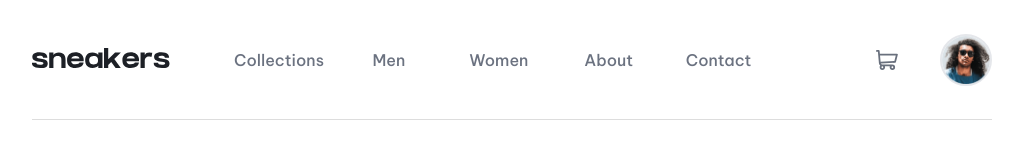
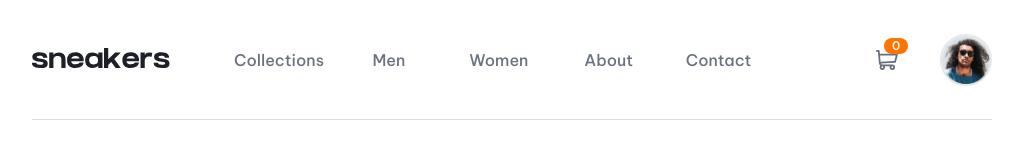
Before and after one commit to lliao6060project/react-E-commerce-product-page, a React (Vite) app: page /e-commerce in a window 1280 px wide. Shown: the top 160 px of the page, without its empty margins (128-1151 px from the left). Built offline with nearby package versions, Linux system fonts and the light colour scheme.

Commit message:
feat: update store

```diff
--- a/src/components/Counter.tsx
+++ b/src/components/Counter.tsx
@@ -4,39 +4,26 @@ import { ToastContainer } from "react-toastify";
 import "react-toastify/dist/ReactToastify.css";
 
 interface CounterProps extends PropsWithChildren {
-  min: number
-  max: number
 }
 
 const Counter = ({...props}: CounterProps) => {
-  const { min, max } = props;
-
-  const count = useSelector((state: Record<string, number>) => state.value)
+  const { value:count, min, max } = useSelector((state: Record<string, number>) => state)
   const dispatch = useDispatch()
 
-  const handleAdd = () => {
-    count >= max ? '' : dispatch({type: 'INCREMENT'})
-  }
-
-  const handleMiuns = () => {
-    count <= min ? '' : dispatch({type: 'DECREASE'})
-  }
 
   return (
     <>
-      <div
-        className='h-full flex-center text-center bg-gray-200 / 50 rounded-xl text-lg'
-      >
+      <div className='h-full flex-center text-center bg-gray-200 / 50 rounded-xl text-lg'>
         <div
           className={`plus basis-1/3 h-full flex-center ${count > min ? 'cursor-pointer' : 'cursor-not-allowed opacity-50'}`}
-          onClick={handleMiuns}
+          onClick={() => dispatch({type: 'DECREASE'})}
         >
           <svg width="12" height="4" xmlns="http://www.w3.org/2000/svg" xmlnsXlink="http://www.w3.org/1999/xlink"><defs><path d="M11.357 3.332A.641.641 0 0 0 12 2.69V.643A.641.641 0 0 0 11.357 0H.643A.641.641 0 0 0 0 .643v2.046c0 .357.287.643.643.643h10.714Z" id="a"/></defs><use fill="#FF7E1B" fillRule="nonzero" xlinkHref="#a"/></svg>
         </div>
         <div className='basis-1/3 h-full flex-center'>{count}</div>
         <div
           className={`minus basis-1/3 h-full flex-center ${count >= max ? 'cursor-not-allowed opacity-50' : 'cursor-pointer'}`}
-          onClick={handleAdd}
+          onClick={() => dispatch({type: 'INCREMENT'})}
         >
           <svg width="12" height="12" xmlns="http://www.w3.org/2000/svg" xmlnsXlink="http://www.w3.org/1999/xlink"><defs><path d="M12 7.023V4.977a.641.641 0 0 0-.643-.643h-3.69V.643A.641.641 0 0 0 7.022 0H4.977a.641.641 0 0 0-.643.643v3.69H.643A.641.641 0 0 0 0 4.978v2.046c0 .356.287.643.643.643h3.69v3.691c0 .356.288.643.644.643h2.046a.641.641 0 0 0 .643-.643v-3.69h3.691A.641.641 0 0 0 12 7.022Z" id="b"/></defs><use fill="#FF7E1B" fillRule="nonzero" xlinkHref="#b"/></svg>
         </div>
--- a/src/store/reducer.ts
+++ b/src/store/reducer.ts
@@ -1,13 +1,15 @@
 const initialState = {
-  value: 0
+  value: 0,
+  min: 0,
+  max: 10,
 };
 
 function addReducer(state = initialState, action: { type: string; }) {
   switch (action.type) {
     case "INCREMENT":
-      return { ...state, value: state.value + 1 };
+      return { ...state, value: state.value >= state.max ? state.value : state.value + 1 };
     case "DECREASE":
-      return { ...state, value: state.value - 1 };
+      return { ...state, value: state.value <= state.min ? state.value : state.value - 1 };
     default:
       return state;
   }
--- a/src/views/e-commerce/cart/index.tsx
+++ b/src/views/e-commerce/cart/index.tsx
@@ -1,7 +1,23 @@
+import { useSelector } from "react-redux";
+
 const Cart = ({...props}) => {
+  const count = useSelector((state: Record<string, number>) => state.value)
   return (
-    <div className="car-icon">
+    <div className="car-icon relative">
       <svg className="w-12 md:w-16 lg h-5" xmlns="http://www.w3.org/2000/svg"><path d="M20.925 3.641H3.863L3.61.816A.896.896 0 0 0 2.717 0H.897a.896.896 0 1 0 0 1.792h1l1.031 11.483c.073.828.52 1.726 1.291 2.336C2.83 17.385 4.099 20 6.359 20c1.875 0 3.197-1.87 2.554-3.642h4.905c-.642 1.77.677 3.642 2.555 3.642a2.72 2.72 0 0 0 2.717-2.717 2.72 2.72 0 0 0-2.717-2.717H6.365c-.681 0-1.274-.41-1.53-1.009l14.321-.842a.896.896 0 0 0 .817-.677l1.821-7.283a.897.897 0 0 0-.87-1.114ZM6.358 18.208a.926.926 0 0 1 0-1.85.926.926 0 0 1 0 1.85Zm10.015 0a.926.926 0 0 1 0-1.85.926.926 0 0 1 0 1.85Zm2.021-7.243-13.8.81-.57-6.341h15.753l-1.383 5.53Z" fill="#69707D" className="nonzero"/></svg>
+      <div className="
+        cart-count
+        absolute
+        text-xs
+        -top-3
+        left-2
+        w-6
+        h-4
+        flex-center
+        bg-tritanomaly
+        rounded-xl
+        text-white
+      ">{count}</div>
     </div>
   )
 }
--- a/src/views/e-commerce/top-block/product-intro.tsx
+++ b/src/views/e-commerce/top-block/product-intro.tsx
@@ -1,13 +1,13 @@
-import { useRef, useState } from "react"
-import Button from "@/components/Button"
 import Counter from "@/components/Counter"
 import { useSelector, useDispatch } from "react-redux";
 
 const ProductIntro = () => {
-  const counteRef = useRef<HTMLDivElement>(null)
-  const min = 0
-  const max = 10
-  const count = useSelector((state: Record<string, number>) => state.value)
+  const { count, min, max } = useSelector((state: Record<string, number>) => state)
+  const dispatch = useDispatch()
+
+  const addToCart = () => {
+    dispatch({type: 'INCREMENT'})
+  }
 
   return (
     <>
@@ -47,10 +47,7 @@ const ProductIntro = () => {
 
         <div className="grid grid-cols-1 gap-5 my-3 lg:h-14 lg:grid-cols-5 xl:my-10 xl:mb-0">
           <div className="lg:col-span-2 h-14">
-            <Counter
-              min={min}
-              max={max}
-            />
+            <Counter />
           </div>
 
           <div className={`
@@ -61,9 +58,10 @@ const ProductIntro = () => {
             flex-center
             hover:opacity-70
             lg:col-span-3
-            ${count > min ? 'cursor-pointer' : 'cursor-not-allowed'}
-          `
-          }>
+            ${count >= max ? 'cursor-not-allowed' : 'cursor-pointer'}
+          `}
+          onClick={() => addToCart()}
+          >
             <div className="text-lg text-white flex justify-around">
               <span className="flex items-center justify-end">
                 <svg className="w-10 h-6" xmlns="http://www.w3.org/2000/svg"><path d="M20.925 3.641H3.863L3.61.816A.896.896 0 0 0 2.717 0H.897a.896.896 0 1 0 0 1.792h1l1.031 11.483c.073.828.52 1.726 1.291 2.336C2.83 17.385 4.099 20 6.359 20c1.875 0 3.197-1.87 2.554-3.642h4.905c-.642 1.77.677 3.642 2.555 3.642a2.72 2.72 0 0 0 2.717-2.717 2.72 2.72 0 0 0-2.717-2.717H6.365c-.681 0-1.274-.41-1.53-1.009l14.321-.842a.896.896 0 0 0 .817-.677l1.821-7.283a.897.897 0 0 0-.87-1.114ZM6.358 18.208a.926.926 0 0 1 0-1.85.926.926 0 0 1 0 1.85Zm10.015 0a.926.926 0 0 1 0-1.85.926.926 0 0 1 0 1.85Zm2.021-7.243-13.8.81-.57-6.341h15.753l-1.383 5.53Z" fill="#fff" className="nonzero"/></svg>
```
Also changed, not shown: 1 other file (tests, documents, lock files or other folders).
